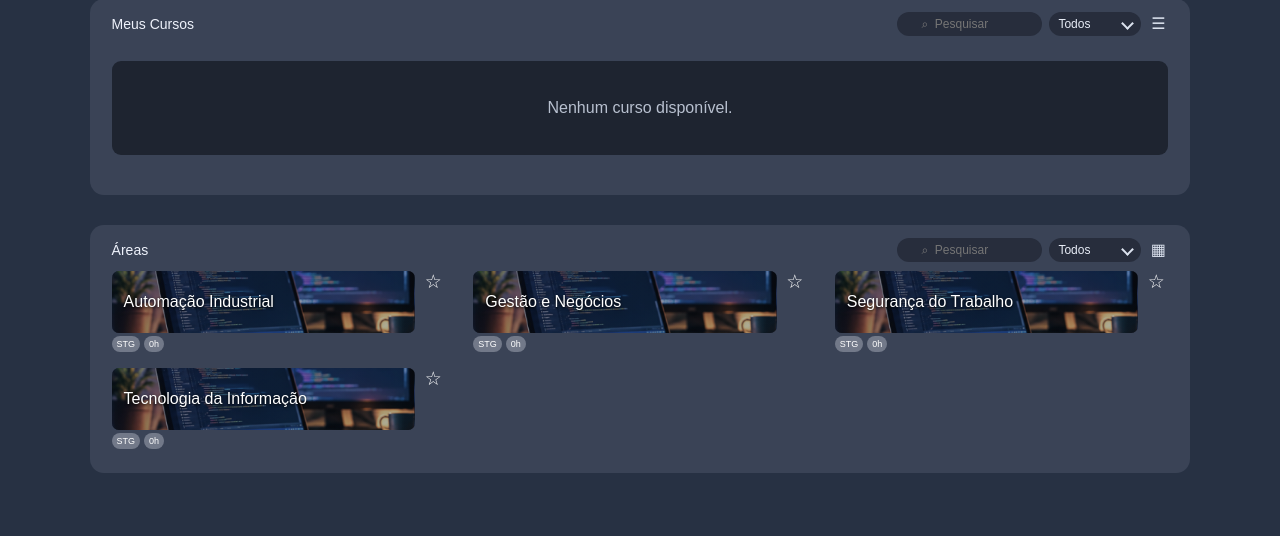
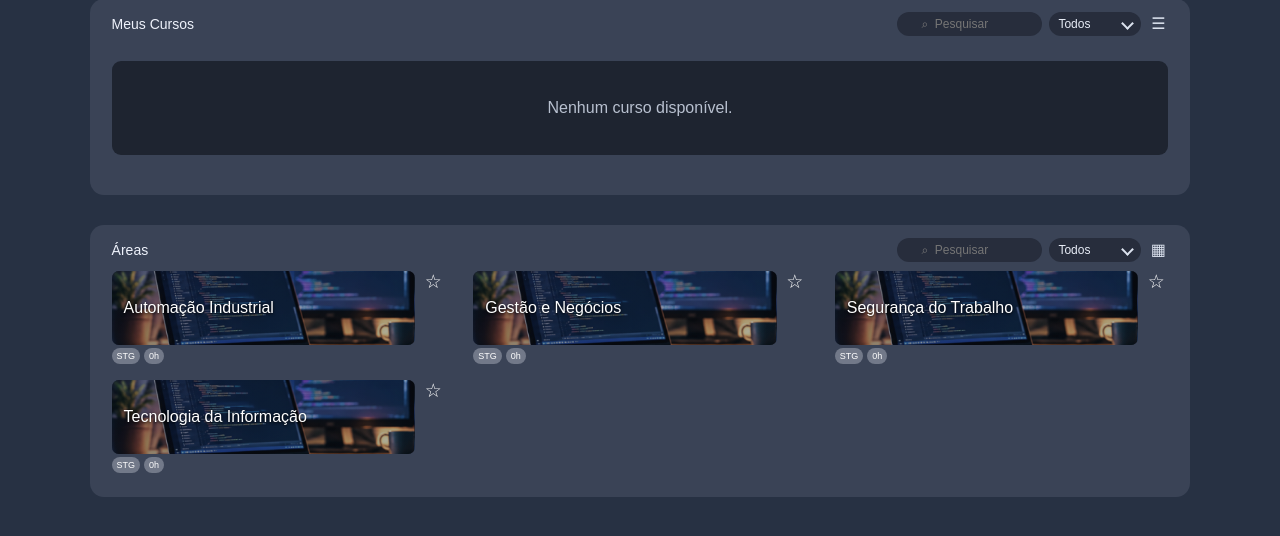
Before and after one commit to MrdiegL2824/TrainHub, a PHP site: page /inicio.php in a window 1280 px wide. Shown: the part 71-607 px from the top of the page. Run offline with PHP 8.4, Linux system fonts and the light colour scheme; the visitor is signed in with stand-in values (Sample User, id 1); data comes from the database, SQL or seed files in the repository; data that the repository does not hold is empty; some libraries are stand-ins or nearby versions.

Commit message:
style: increase home cover heights

```diff
--- a/includes/inicio-app.php
+++ b/includes/inicio-app.php
@@ -72,6 +72,8 @@ try {
         .icone-lista:hover,.icone-lista:focus-visible{color:#fff;background:rgba(255,255,255,.08);outline:1px solid rgba(219,226,238,.35);outline-offset:1px}
         .grade-areas.layout-lista{grid-template-columns:1fr;gap:10px}
         .item-area[hidden],.item-curso[hidden]{display:none!important}
+        .curso-capa{height:165px}
+        .area-capa{height:74px}
     </style>
 </head>
 <body>
```
